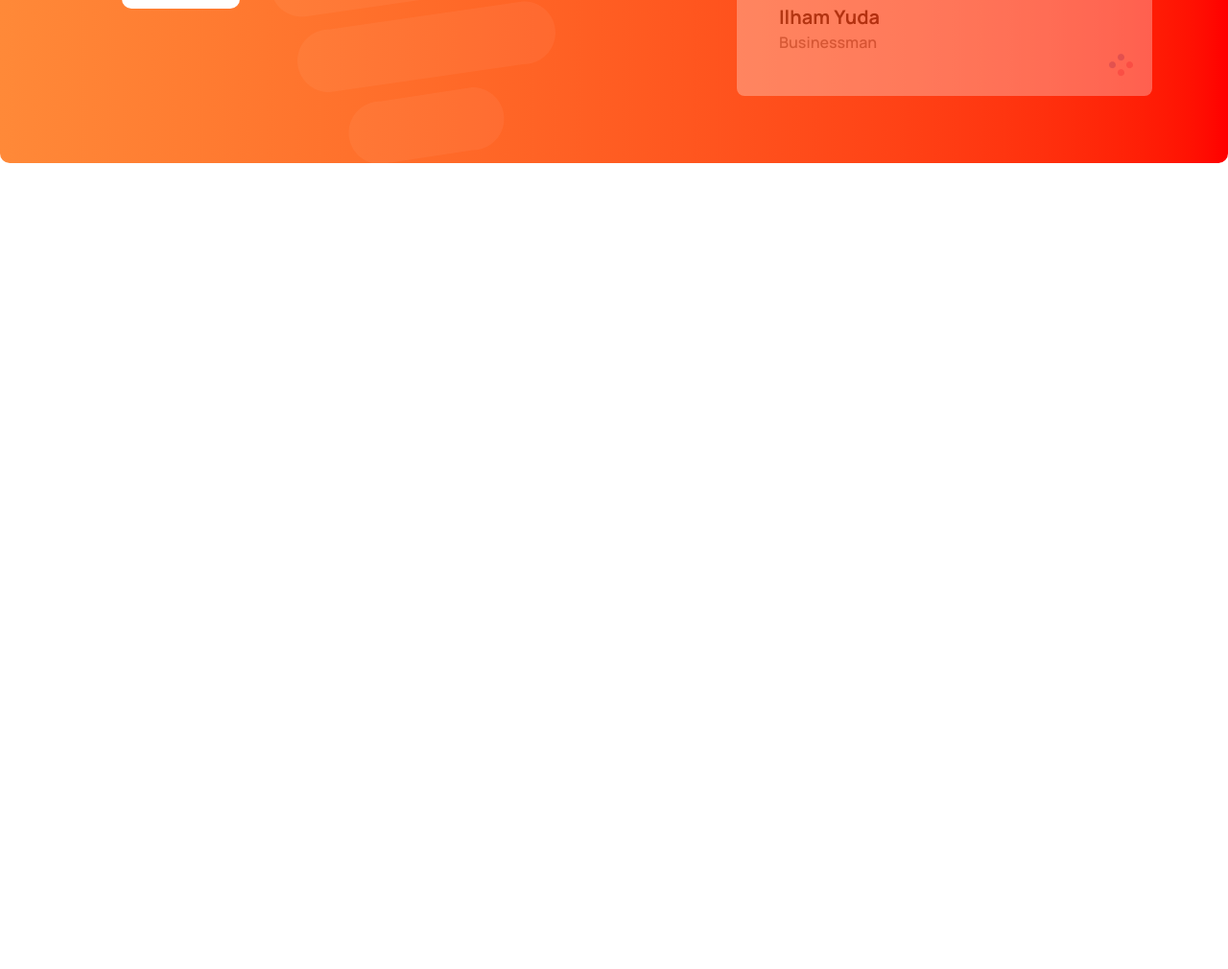
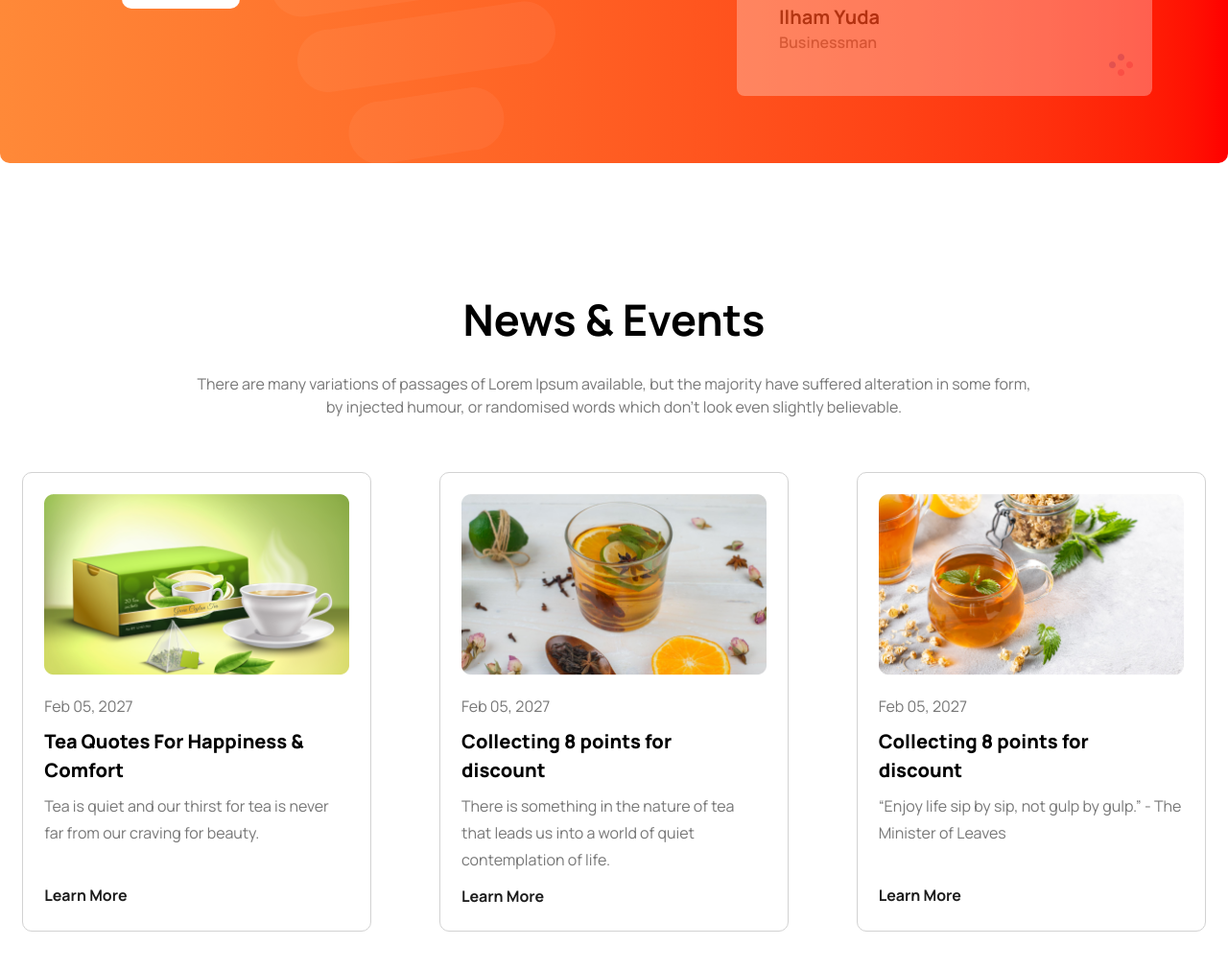
Before and after one commit to ezazdesign/Tea-House-BY-Tailwind-CSS, a plain HTML site: page index.html in a window 1280 px wide. Shown: the part 2473-3483 px from the top of the page at 96% size. Before the commit the page ends 2773 px from the top, so only its background shows below. Drawn offline with nearby package versions, Linux system fonts and the light colour scheme.

Commit message:
News & Events section add

```diff
--- a/index.html
+++ b/index.html
@@ -209,7 +209,11 @@
           >
         </button>
 
-        <img src="./images/bg_cup.png" class="absolute -bottom-18 -right-10" alt="Background Cup">
+        <img
+          src="./images/bg_cup.png"
+          class="absolute -bottom-18 -right-10"
+          alt="Background Cup"
+        />
       </div>
 
       <!-- right side -->
@@ -276,7 +280,72 @@
           />
         </div>
       </div>
+    </section>
 
+    <!-- News & Events Section -->
+    <section>
+      <div class="container mx-auto mb-[130px]">
+        <div class="text-center max-w-[80%] mx-auto mb-[50px]">
+          <h2 class="text-[45px] font-bold">News & Events</h2>
+          <p class="text-[#777777] mt-5">
+            There are many variations of passages of Lorem Ipsum available, but
+            the majority have suffered alteration in some form, <br />
+            by injected humour, or randomised words which don't look even
+            slightly believable.
+          </p>
+        </div>
+
+        <!-- Card  -->
+        <div>
+          <div class="grid lg:grid-cols-3 md:grid-cols-2 grid-cols-1 gap-6 mt-14 justify-items-center">
+
+            <div
+              class="border border-[#D2D2D2] rounded-[10px] p-[22px] w-[364px]"
+            >
+              <img src="./images/news-1.png" alt="" class="mb-5" />
+              <p class="mb-2.5 text-[#777777]">Feb 05, 2027</p>
+              <h2 class="font-extrabold text-[20px] mb-2">
+                Tea Quotes For Happiness & Comfort
+              </h2>
+              <p class="text-[#777777] text-[16px] mb-2.5 leading-7">
+                Tea is quiet and our thirst for tea is never far from our craving for beauty.
+              </p>
+              <p class="leading-7 font-bold text-[#1C1C1C] inline-block pt-[27px]">Learn More</p>
+            </div>
+            <div
+              class="border border-[#D2D2D2] rounded-[10px] p-[22px] w-[364px]"
+            >
+              <img src="./images/news-2.png" alt="" class="mb-5" />
+              <p class="mb-2.5 text-[#777777]">Feb 05, 2027</p>
+              <h2 class="font-extrabold text-[20px] mb-2">
+                Collecting 8 points for <br />
+                discount
+              </h2>
+              <p class="text-[#777777] text-[16px] mb-2.5 leading-7">
+                There is something in the nature of tea that leads us into a world of quiet contemplation of life.
+              </p>
+              <p class="leading-7 font-bold text-[#1C1C1C]">Learn More</p>
+            </div>
+            <div
+              class="border border-[#D2D2D2] rounded-[10px] p-[22px] w-[364px]"
+            >
+              <img src="./images/news-3.png" alt="" class="mb-5" />
+              <p class="mb-2.5 text-[#777777]">Feb 05, 2027</p>
+              <h2 class="font-extrabold text-[20px] mb-2">
+                Collecting 8 points for <br />
+                discount
+              </h2>
+              <p class="text-[#777777] text-[16px] mb-2.5 leading-7">
+                “Enjoy life sip by sip, not gulp by gulp.” - The Minister of Leaves
+              </p>
+              <p class="leading-7 font-bold text-[#1C1C1C] pt-[27px]">Learn More</p>
+            </div>
+
+          </div>
+
+        </div>
+
+      </div>
     </section>
   </body>
 </html>
```
